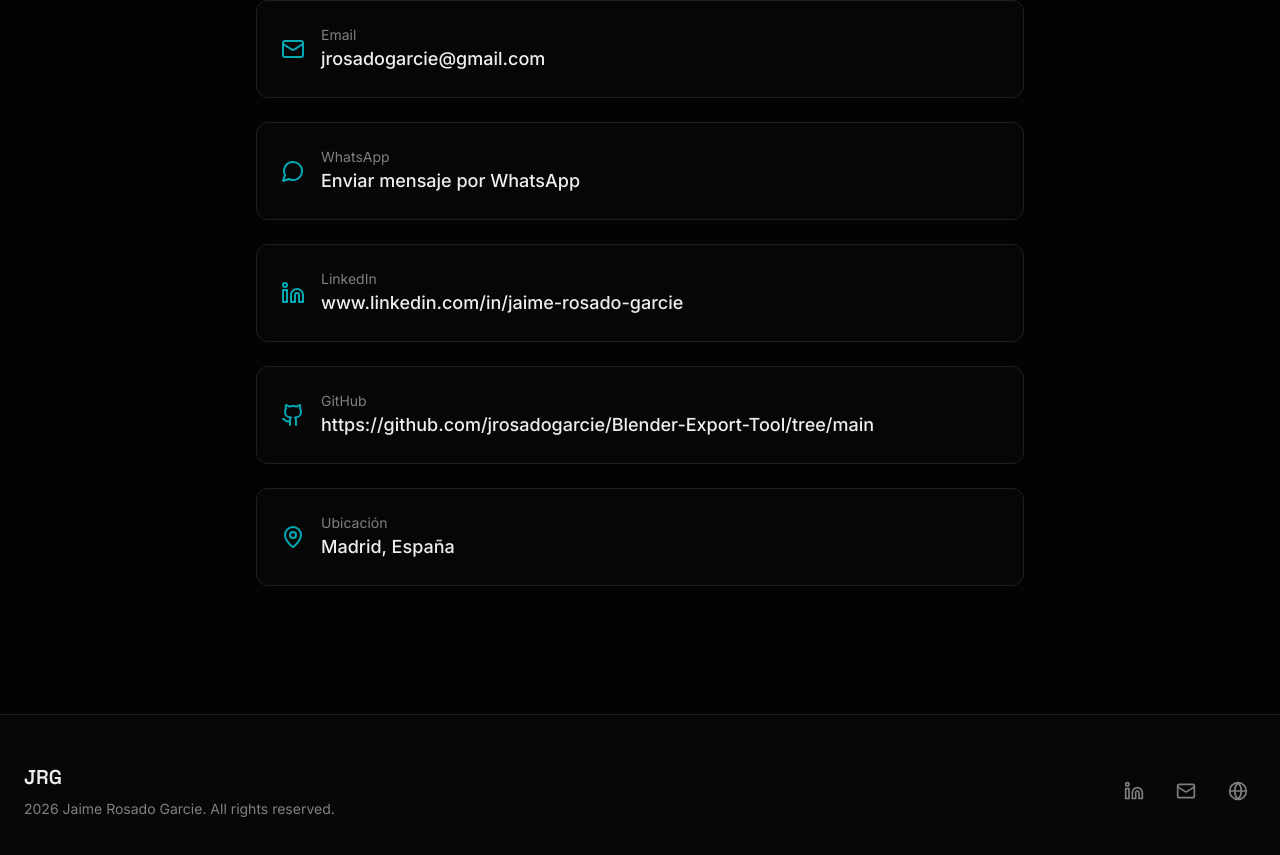
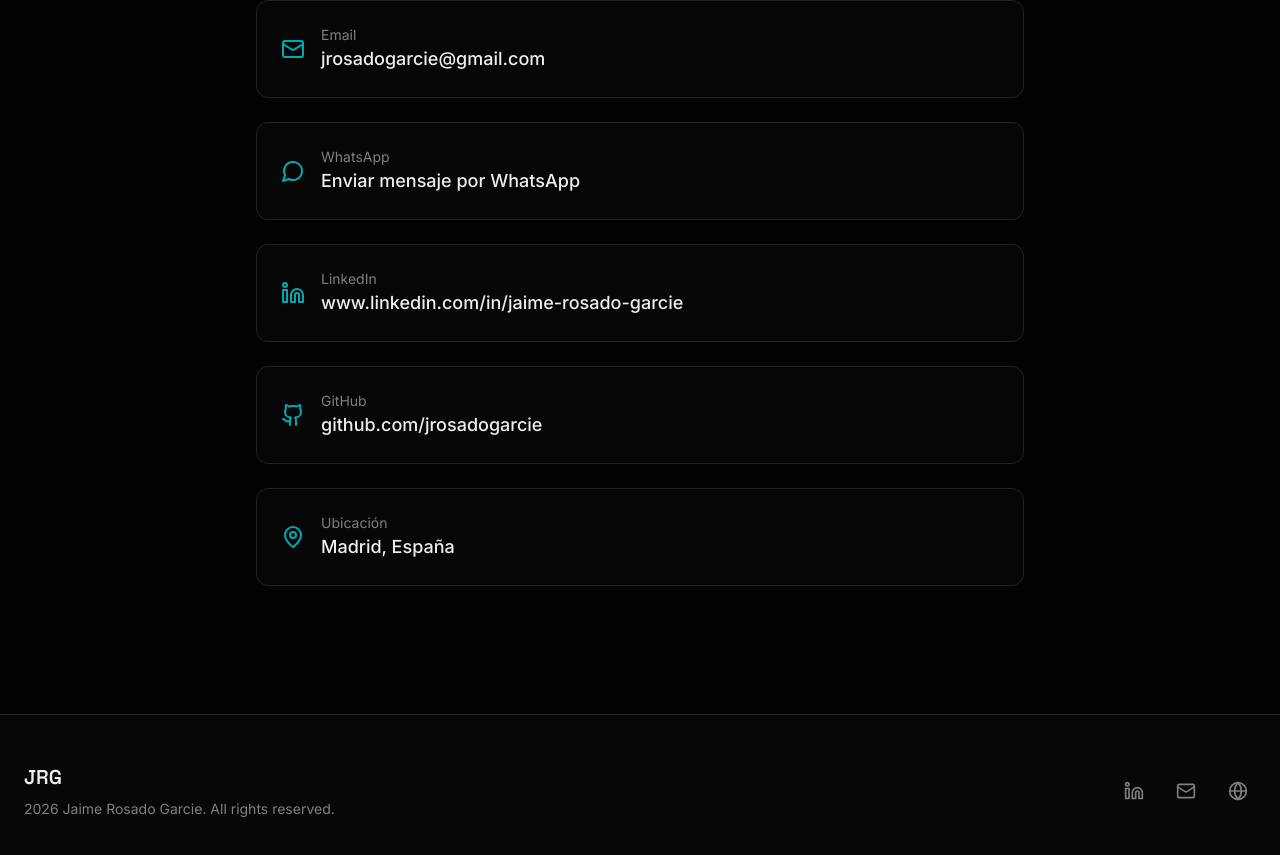
Before and after one commit to anasanmua/3d-artist-website, a Next.js app: page / in a window 1280 px wide. Shown: the part 4133-4988 px from the top of the page. Built offline with nearby package versions, Linux system fonts and the light colour scheme.

Commit message:
Cambio de URL de GitHub

```diff
--- a/components/contact.tsx
+++ b/components/contact.tsx
@@ -107,15 +107,19 @@ export function Contact() {
                             <Github className="h-6 w-6 text-primary" />
                             <div>
                                 <p className="text-sm text-muted-foreground">GitHub</p>
+
                                 <a
-                                    href="https://github.com/tuusuario"
+                                    href="https://github.com/jrosadogarcie"
                                     target="_blank"
+                                    rel="noopener noreferrer"
                                     className="text-lg font-medium hover:text-primary transition"
                                 >
-                                    https://github.com/jrosadogarcie/Blender-Export-Tool/tree/main
+                                    github.com/jrosadogarcie
                                 </a>
+
                             </div>
                         </div>
+
 
                         {/* Ubicación */}
                         <div className="flex items-center gap-4 p-6 border rounded-xl bg-muted/20 hover:bg-muted/30 transition">
```
